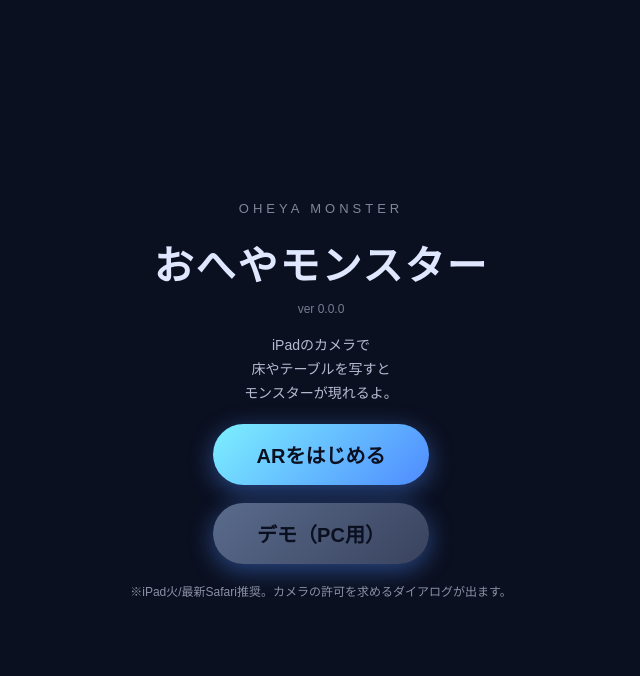
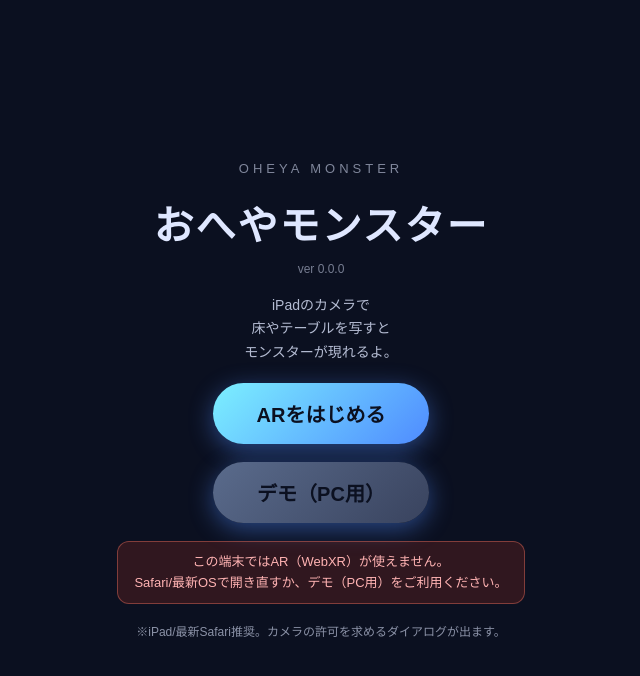
Before and after one commit to elengine/oheya-monster, a website built with Vite: page index.html in a window 1280 px wide. Both pictures are taken after a click on the button "ARをはじめる". Shown: the whole page, without its empty margins (319-959 px from the left). Built offline with nearby package versions, Linux system fonts and the light colour scheme.

Commit message:
v0.1.1: AR起動失敗時にon-screenエラー表示(無反応解消) + plane-detectionを任意化 + try/catch診断

```diff
--- a/index.html
+++ b/index.html
@@ -21,6 +21,9 @@
     .veil .desc { font-size: 14px; opacity: .8; line-height: 1.7; max-width: 420px; }
     .big-btn { font-size: 20px; font-weight: 700; color: #0b1020; background: linear-gradient(135deg,#7cf0ff,#4f8bff);
       border: none; border-radius: 999px; padding: 16px 44px; box-shadow: 0 6px 24px rgba(79,139,255,.45); }
+    .big-btn.secondary { background: linear-gradient(135deg,#5a6b8c,#39435e); }
+    .ar-err { font-size: 13px; color: #ffb3b3; background: rgba(214,58,30,.18); border: 1px solid rgba(255,120,100,.4);
+      border-radius: 12px; padding: 10px 16px; max-width: 420px; line-height: 1.6; white-space: pre-line; }
     .note { font-size: 12px; opacity: .6; }
     .hud { position: fixed; inset: 0; padding: calc(env(safe-area-inset-top) + 10px) 14px calc(env(safe-area-inset-bottom) + 10px);
       display: flex; flex-direction: column; justify-content: space-between; pointer-events: none; z-index: 10; }
@@ -46,8 +49,9 @@
       iPadのカメラで<br>床やテーブルを写すと<br>モンスターが現れるよ。
     </div>
     <button id="start-ar" class="big-btn">ARをはじめる</button>
-    <button id="start-sim" class="big-btn" style="background:linear-gradient(135deg,#5a6b8c,#39435e)">デモ（PC用）</button>
-    <div class="note">※iPad火/最新Safari推奨。カメラの許可を求めるダイアログが出ます。</div>
+    <button id="start-sim" class="big-btn secondary">デモ（PC用）</button>
+    <div id="ar-error" class="ar-err hidden"></div>
+    <div class="note">※iPad/最新Safari推奨。カメラの許可を求めるダイアログが出ます。</div>
   </div>
 
   <!-- AR/遊戯中 HUD -->
--- a/package.json
+++ b/package.json
@@ -1,7 +1,7 @@
 {
   "name": "oheya-monster",
   "private": true,
-  "version": "0.1.0",
+  "version": "0.1.1",
   "type": "module",
   "description": "おへやモンスター - iPadカメラで床・テーブルを認識してモンスターを捕まえるARゲーム (WebXR)",
   "scripts": {
--- a/src/ar.ts
+++ b/src/ar.ts
@@ -24,8 +24,8 @@ export async function startAR(field: GameField, onEnd: () => void): Promise<ArHa
 
   const hud = document.getElementById('hud')!;
   const session = await xr.requestSession('immersive-ar', {
-    requiredFeatures: ['hit-test', 'plane-detection'],
-    optionalFeatures: ['dom-overlay'],
+    requiredFeatures: ['hit-test'],
+    optionalFeatures: ['plane-detection', 'dom-overlay'],
     domOverlay: { root: hud },
   });
 
--- a/src/main.ts
+++ b/src/main.ts
@@ -72,16 +72,37 @@ async function onStartAR(): Promise<void> {
   unlock();
   sfx('tap');
   const f = makeField();
-  if (!(await arSupported())) {
-    statusTip.textContent = 'この端末ではARが使えません。デモ（PC用）でお試しください';
-    return;
+  showArError('');
+  try {
+    const supported = await arSupported();
+    console.log('[oheya] arSupported:', supported);
+    if (!supported) {
+      showArError('この端末ではAR（WebXR）が使えません。\nSafari/最新OSで開き直すか、デモ（PC用）をご利用ください。');
+      return;
+    }
+    title.classList.add('hidden');
+    hud.classList.remove('hidden');
+    startBGM();
+    const handle = await startAR(f, () => showTitle());
+    if (!handle) {
+      showTitle();
+      showArError('ARを開始できませんでした。\nSafariのカメラ許可を確認して再試行してください。');
+    } else {
+      arSessionEnd = handle.end;
+    }
+  } catch (e) {
+    showTitle();
+    const msg = e instanceof Error ? `${e.name}: ${e.message}` : String(e);
+    console.error('[oheya] AR start error:', e);
+    showArError(`AR開始エラー（原因をルビーへ送ってください）\n${msg}`);
   }
-  title.classList.add('hidden');
-  hud.classList.remove('hidden');
-  startBGM();
-  const handle = await startAR(f, () => { showTitle(); });
-  if (handle) { arSessionEnd = handle.end; }
-  else { showTitle(); }
+}
+
+function showArError(msg: string): void {
+  const el = $('ar-error');
+  if (!msg) { el.classList.add('hidden'); el.textContent = ''; return; }
+  el.textContent = msg;
+  el.classList.remove('hidden');
 }
 
 function onStartSim(): void {
```
Also changed, not shown: qr-oheya.png (added), 1 other file.
